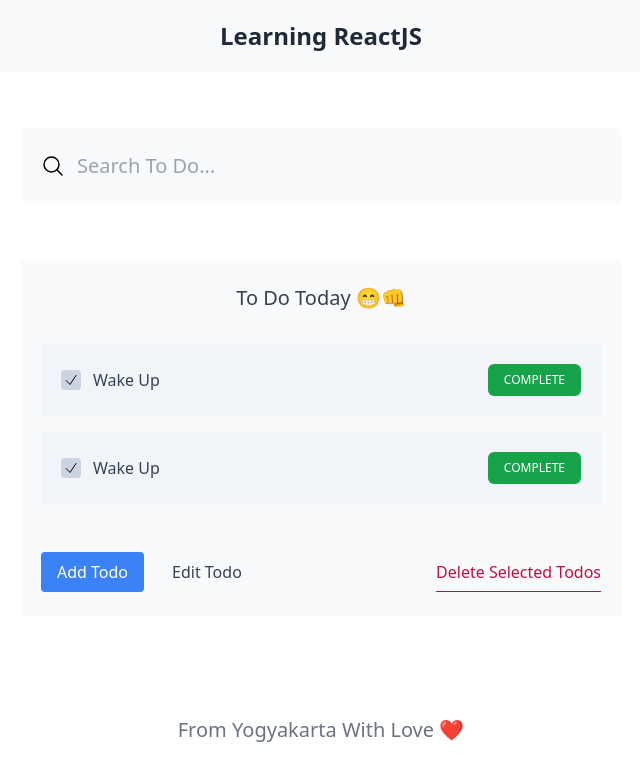
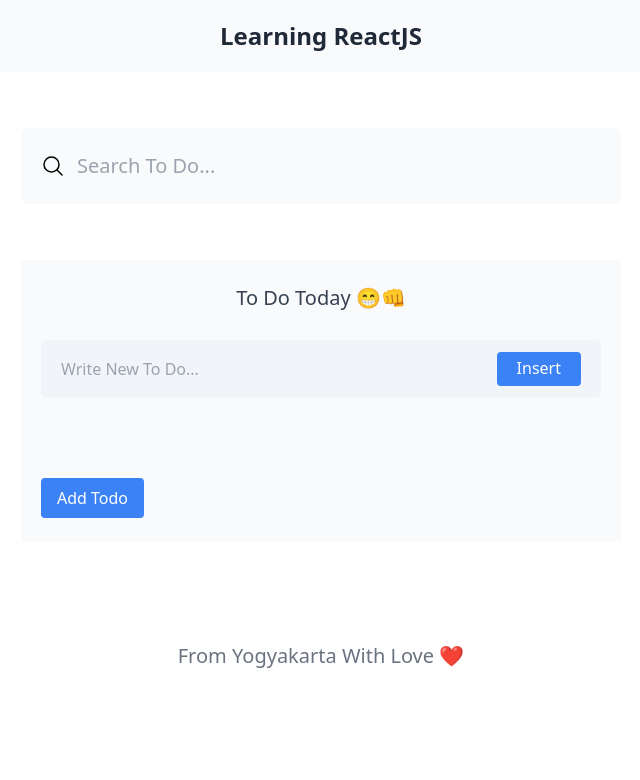
Before and after one commit to iniadnan/react-ts-todo-list, a React (Vite) app: page / in a window 1280 px wide. Both pictures are taken after a click on the button "Add Todo". Shown: the top 780 px of the page, without its empty margins (319-959 px from the left). Built offline with nearby package versions, Linux system fonts and the light colour scheme.

Commit message:
toggle todo

```diff
--- a/src/App.tsx
+++ b/src/App.tsx
@@ -1,9 +1,22 @@
+import { useEffect, useState } from "react"
 import Nav from "./components/Nav"
 import Footer from "./components/Footer"
 import InputSearch from "./components/Form/InputSearch"
 import InputNewTodo from "./components/Form/InputNewTodo"
 
 function App() {
+
+  const [todos, setTodos] = useState([])
+  const [addTodo, setAddTodo] = useState(false)
+
+  useEffect(() => {
+  }, [])
+
+  const toggleAddTodo = () => {
+    setAddTodo(prevState => {
+      return !prevState
+    })
+  }
 
   return (
     <>
@@ -17,33 +30,15 @@
           {/* TO DO LIST */}
           <div className="max-w-[600px] w-full mx-auto bg-slate-50 py-6 px-5 mt-10 md:mt-12 lg:mt-14">
             <h2 className="font-medium text-lg md:text-xl text-center text-gray-700">To Do Today 😁👊</h2>
-            <form className="mt-7 hidden">
+            <form className={`${addTodo ? 'block' : 'hidden'} mt-7`}>
               <InputNewTodo />
             </form>
             <div className="flex flex-col gap-y-4 mt-8 mb-8 md:mb-10 lg:mb-12">
-              <article className="w-full bg-slate-100 py-5 px-5 rounded flex items-center gap-x-3">
-                <button type="button" className="h-5 w-5 rounded bg-slate-300 inline-flex items-center justify-center flex-none">
-                  <svg xmlns="http://www.w3.org/2000/svg" fill="none" viewBox="0 0 24 24" strokeWidth="1.5" stroke="currentColor" className="w-4 h-4">
-                    <path strokeLinecap="round" strokeLinejoin="round" d="M4.5 12.75l6 6 9-13.5" />
-                  </svg>
-                </button>
-                <h3 className="font-medium text-base text-gray-700 grow">Wake Up</h3>
-                <span className="inline-block py-2 px-4 bg-green-600 rounded-md text-xs text-white font-medium flex-none">COMPLETE</span>
-              </article>
-              <article className="w-full bg-slate-100 py-5 px-5 rounded flex items-center gap-x-3">
-                <button type="button" className="h-5 w-5 rounded bg-slate-300 inline-flex items-center justify-center flex-none">
-                  <svg xmlns="http://www.w3.org/2000/svg" fill="none" viewBox="0 0 24 24" strokeWidth="1.5" stroke="currentColor" className="w-4 h-4">
-                    <path strokeLinecap="round" strokeLinejoin="round" d="M4.5 12.75l6 6 9-13.5" />
-                  </svg>
-                </button>
-                <h3 className="font-medium text-base text-gray-700 grow">Wake Up</h3>
-                <span className="inline-block py-2 px-4 bg-green-600 rounded-md text-xs text-white font-medium flex-none">COMPLETE</span>
-              </article>
             </div>
             <div className="flex gap-x-3">
-              <button type="button" className="py-2 px-3 md:px-4 bg-blue-500 font-medium text-sm md:text-base text-white rounded">Add Todo</button>
-              <button type="button" className="py-2 px-3 md:px-4 font-medium text-base text-gray-700 rounded">Edit Todo</button>
-              <button type="button" className="font-medium text-sm md:text-base text-rose-700 border-b border-rose-700 ml-auto">Delete Selected Todos</button>
+              <button onClick={toggleAddTodo} type="button" className="py-2 px-3 md:px-4 bg-blue-500 font-medium text-sm md:text-base text-white rounded">Add Todo</button>
+              <button type="button" className={`${todos.length > 0 ? 'inline-block' : 'hidden'} py-2 px-3 md:px-4 font-medium text-base text-gray-700 rounded`}>Edit Todo</button>
+              <button type="button" className={`${todos.length > 0 ? 'inline-block' : 'hidden'} font-medium text-sm md:text-base text-rose-700 border-b border-rose-700 ml-auto`}>Delete Selected Todos</button>
             </div>
           </div>
         </div>
--- /dev/null
+++ b/src/components/ToDoCard.tsx
@@ -0,0 +1,15 @@
+function ToDoCard() {
+    return (
+        <article className="w-full bg-slate-100 py-5 px-5 rounded flex items-center gap-x-3">
+            <button type="button" className="h-5 w-5 rounded bg-slate-300 inline-flex items-center justify-center flex-none">
+                <svg xmlns="http://www.w3.org/2000/svg" fill="none" viewBox="0 0 24 24" strokeWidth="1.5" stroke="currentColor" className="w-4 h-4">
+                    <path strokeLinecap="round" strokeLinejoin="round" d="M4.5 12.75l6 6 9-13.5" />
+                </svg>
+            </button>
+            <h3 className="font-medium text-base text-gray-700 grow">Wake Up</h3>
+            <span className="inline-block py-2 px-4 bg-green-600 rounded-md text-xs text-white font-medium flex-none">COMPLETE</span>
+        </article>
+    )
+}
+
+export default ToDoCard
```
